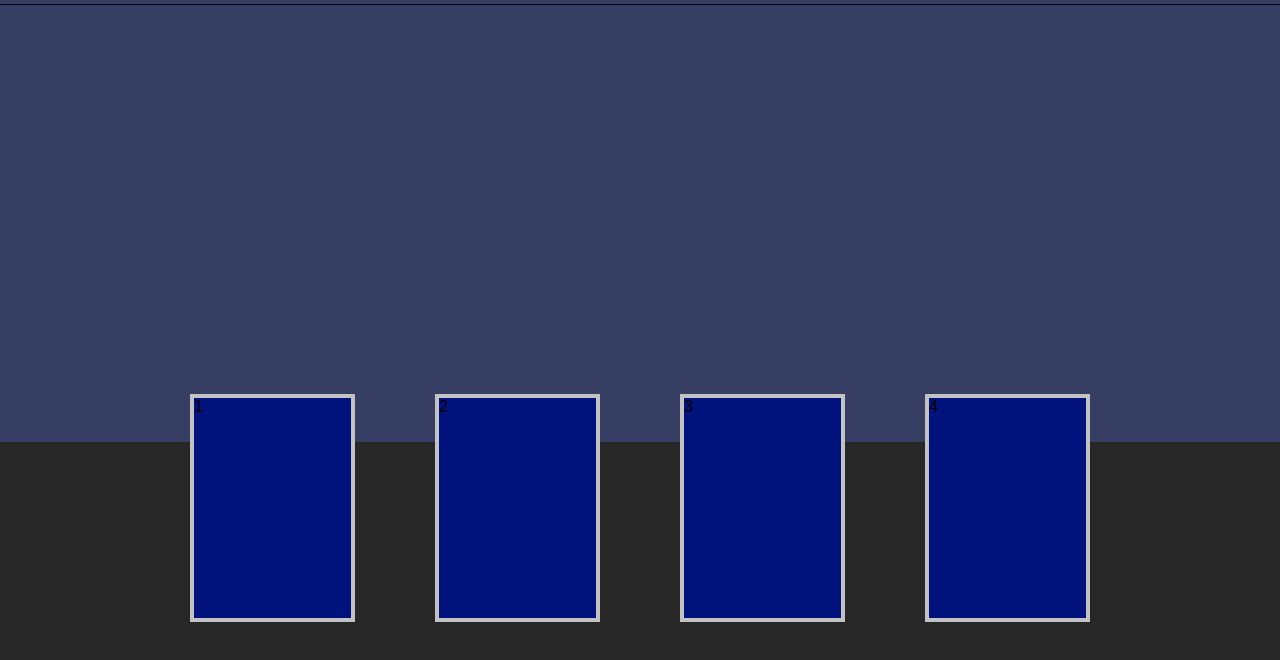
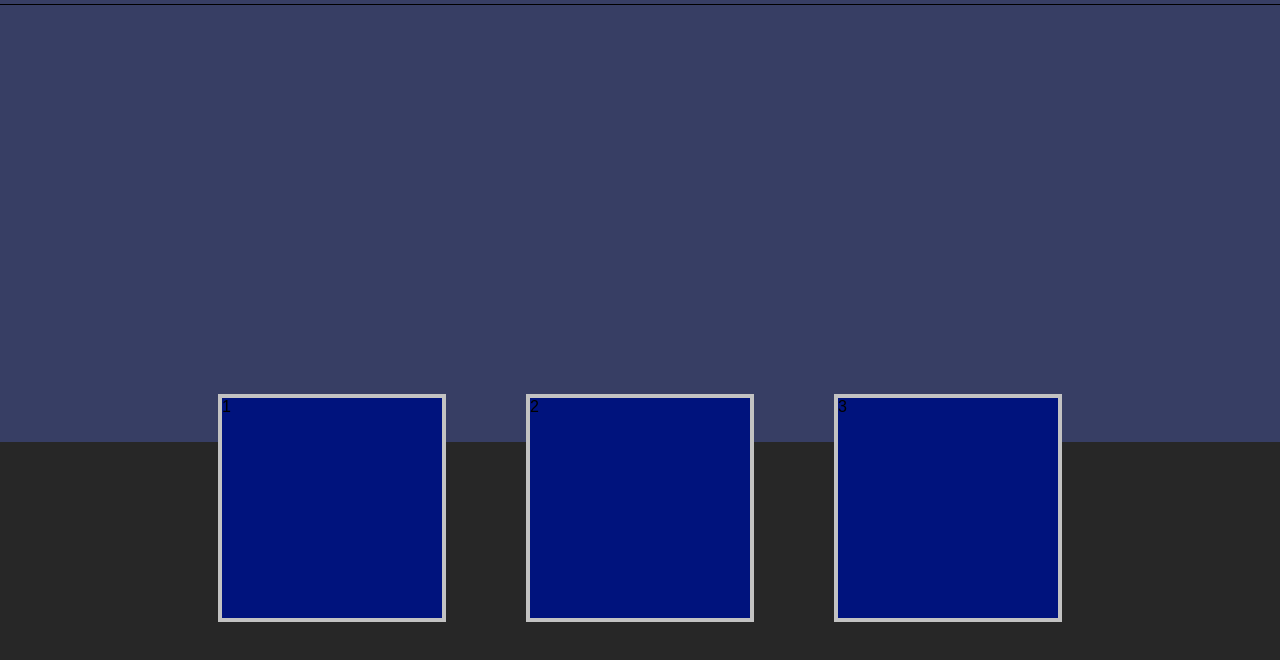
Before and after one commit to maryanlisovskyi/owu-hw, a plain HTML site: page tasks-in-one-project/index.html in a window 1280 px wide. Shown: the part 58-718 px from the top of the page. Drawn offline with Linux system fonts and the light colour scheme.

Commit message:
Update index.html
delet div 4

```diff
--- a/tasks-in-one-project/index.html
+++ b/tasks-in-one-project/index.html
@@ -22,7 +22,6 @@
         <div class="info-block">1</div>
         <div class="info-block">2</div>
         <div class="info-block">3</div>
-        <div class="info-block">4</div>
     </div>
 </header>
 
```
